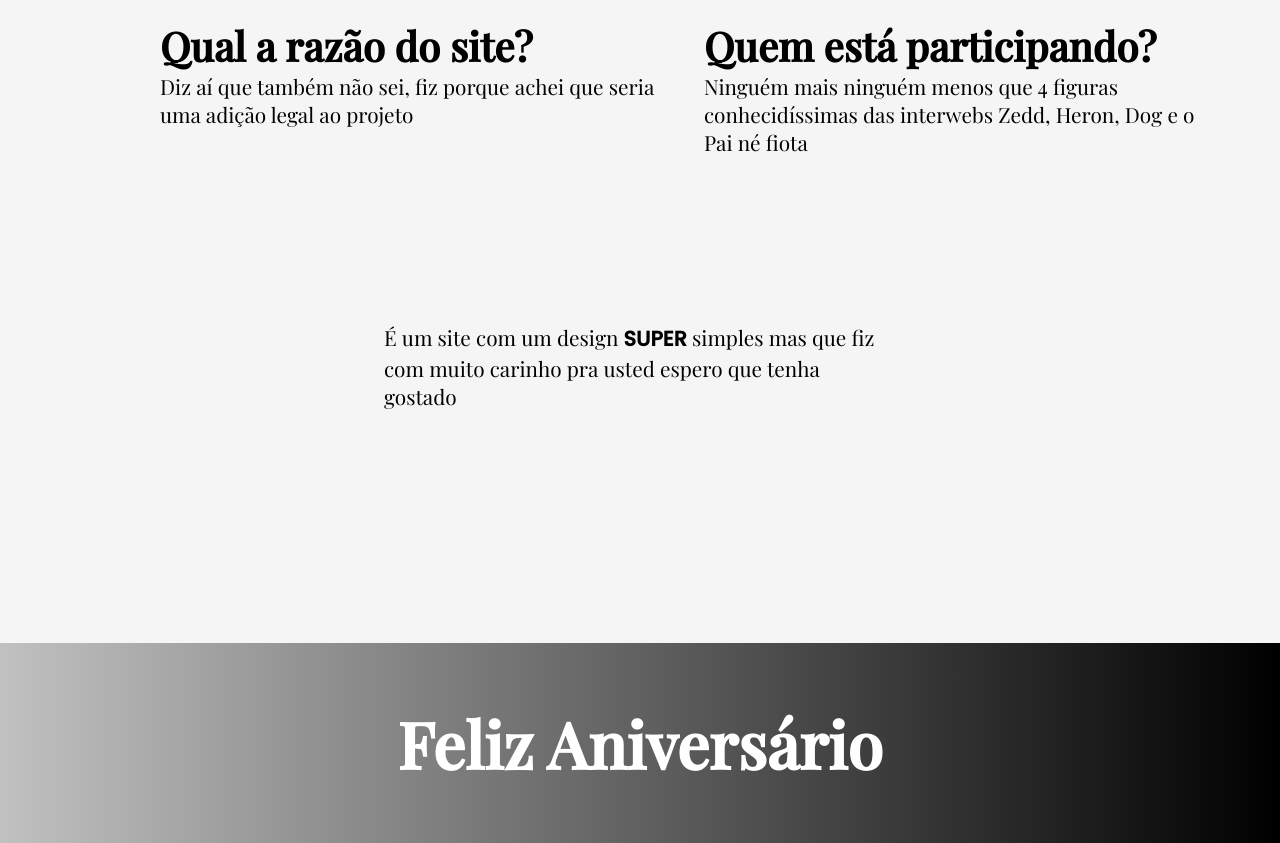
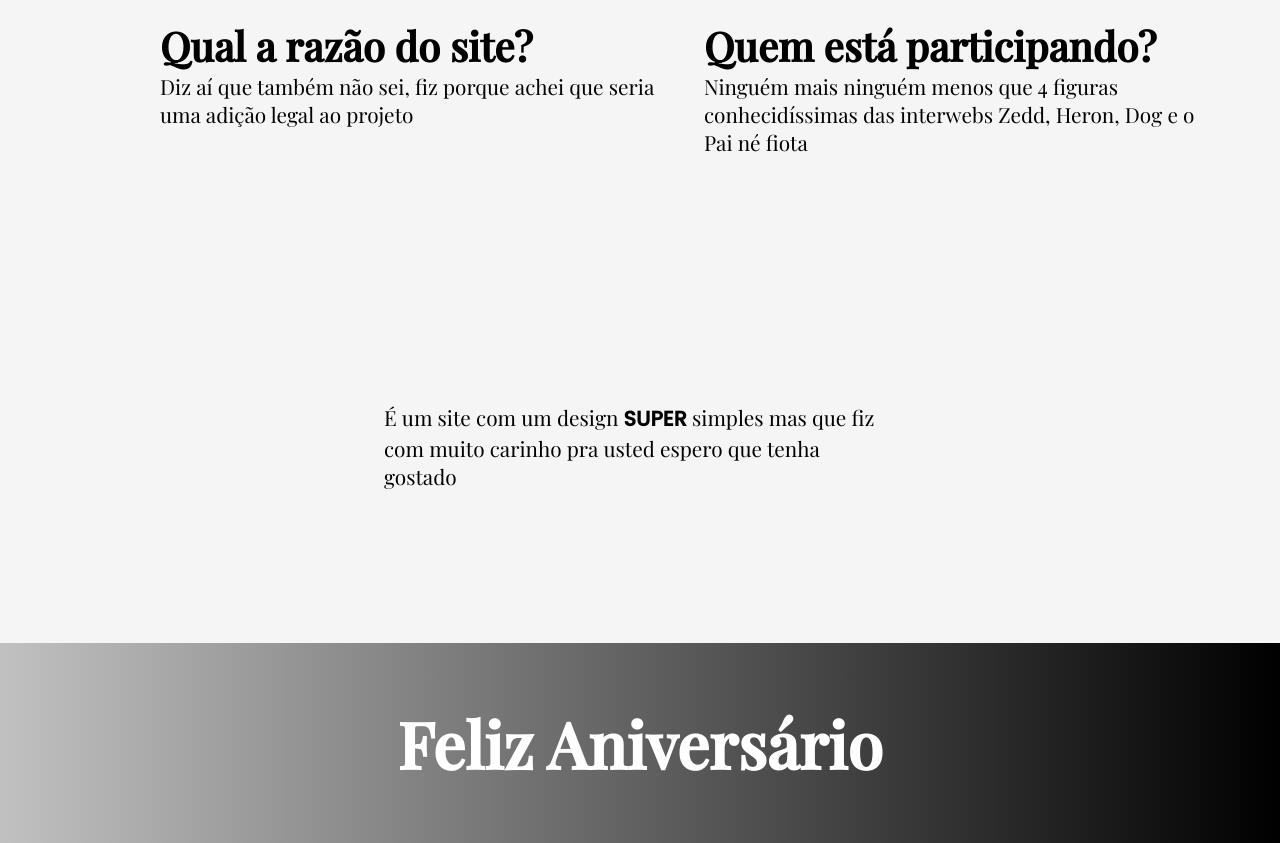
Before and after one commit to Biack123/Biack123.github.io, a plain HTML site: page index.html in a window 1280 px wide. Shown: the part 1357-2200 px from the top of the page. Drawn offline with nearby package versions, Linux system fonts and the light colour scheme; a web font is replaced by a local one.

Commit message:
Update index.html

```diff
--- a/index.html
+++ b/index.html
@@ -71,7 +71,7 @@
             </p>
           </div>
 
-          <div class="conclusion" style="position: absolute; top: 40vh;">
+          <div class="conclusion" style="position: absolute;">
             <p class="text1 p">É um site com um design <b>SUPER</b> simples mas que fiz com muito carinho pra usted espero que tenha gostado
            </p>
 
```
